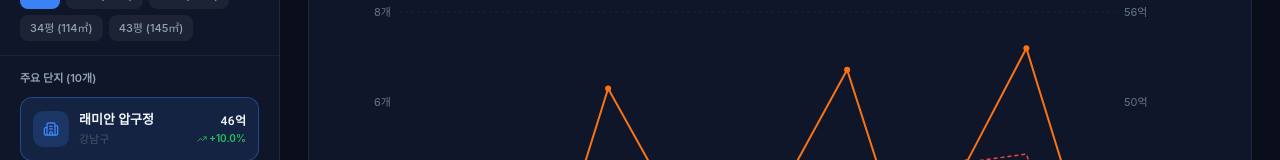
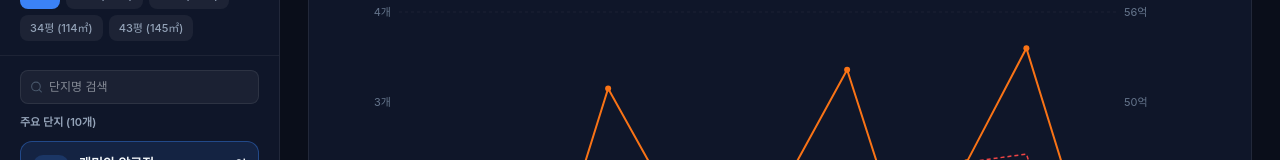
Before and after one commit to REAL-GOMGOM/real-estate-service, a Next.js app: page /chart in a window 1280 px wide. Shown: the part 394-554 px from the top of the page. Built offline with nearby package versions, Linux system fonts and the light colour scheme; no server answers; a web font is replaced by a local one.

Commit message:
feat: 단지 검색창 추가 + 매매물량 막대 높이 개선

```diff
--- a/components/chart/ApartmentSelector.tsx
+++ b/components/chart/ApartmentSelector.tsx
@@ -1,7 +1,7 @@
 'use client';
 
 import { useState } from 'react';
-import { TrendingUp, TrendingDown, Building2, AlertTriangle } from 'lucide-react';
+import { TrendingUp, TrendingDown, Building2, AlertTriangle, Search } from 'lucide-react';
 
 interface ApartmentSummary {
   id: string;
@@ -94,6 +94,7 @@ export default function ApartmentSelector({
 
   const activeRegionIndex = REGIONS.findIndex((r) => r.districts.includes(activeDistrict));
   const [regionIdx, setRegionIdx] = useState(activeRegionIndex >= 0 ? activeRegionIndex : 0);
+  const [search, setSearch] = useState('');
 
   return (
     <aside style={{
@@ -216,11 +217,26 @@ export default function ApartmentSelector({
 
       {/* 단지 목록 */}
       <div style={{ padding: '14px 20px', flex: 1, maxHeight: isMobile ? '240px' : 'none', overflowY: isMobile ? 'auto' : 'visible' }}>
+        {/* 단지 검색 */}
+        <div style={{ position: 'relative', marginBottom: '10px' }}>
+          <Search size={13} style={{ position: 'absolute', left: '10px', top: '50%', transform: 'translateY(-50%)', color: '#475569', pointerEvents: 'none' }} />
+          <input
+            type="text"
+            placeholder="단지명 검색"
+            value={search}
+            onChange={(e) => setSearch(e.target.value)}
+            style={{
+              width: '100%', padding: '7px 10px 7px 28px', borderRadius: '8px',
+              fontSize: '12px', backgroundColor: 'rgba(255,255,255,0.05)', color: '#F1F5F9',
+              border: '1px solid rgba(255,255,255,0.08)', outline: 'none', boxSizing: 'border-box',
+            }}
+          />
+        </div>
         <p style={{ fontSize: '11px', fontWeight: 600, color: '#94A3B8', marginBottom: '10px' }}>
-          주요 단지 ({apartments.length}개)
+          주요 단지 ({apartments.filter(a => !search || a.name.includes(search)).length}개)
         </p>
         <div style={{ display: 'flex', flexDirection: 'column', gap: '6px' }}>
-          {apartments.map((apt) => (
+          {apartments.filter(a => !search || a.name.includes(search)).map((apt) => (
             <button
               key={apt.id}
               onClick={() => onSelect(apt.id)}
--- a/components/chart/PriceChart.tsx
+++ b/components/chart/PriceChart.tsx
@@ -3,7 +3,7 @@
 import {
   ComposedChart, Bar, Line,
   XAxis, YAxis, CartesianGrid,
-  Tooltip, ResponsiveContainer, Legend,
+  Tooltip, ResponsiveContainer,
 } from 'recharts';
 
 interface MonthlyData {
@@ -141,7 +141,7 @@ export default function PriceChart({ data }: Props) {
           <YAxis
             yAxisId="volume"
             orientation="left"
-            domain={[0, maxCount * 4]}
+            domain={[0, maxCount * 2]}
             tick={{ fill: '#64748B', fontSize: 11 }}
             axisLine={false}
             tickLine={false}
```
